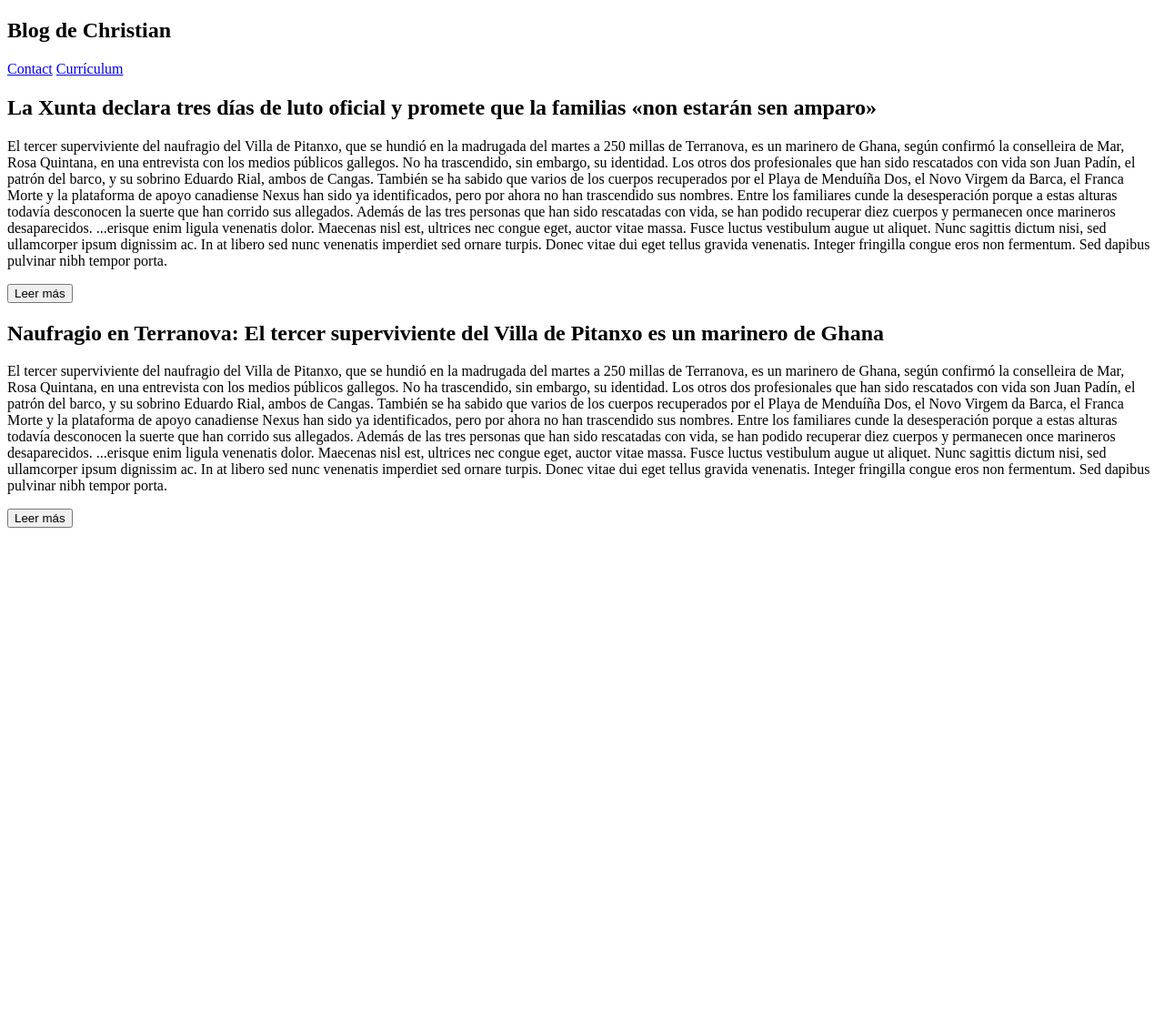
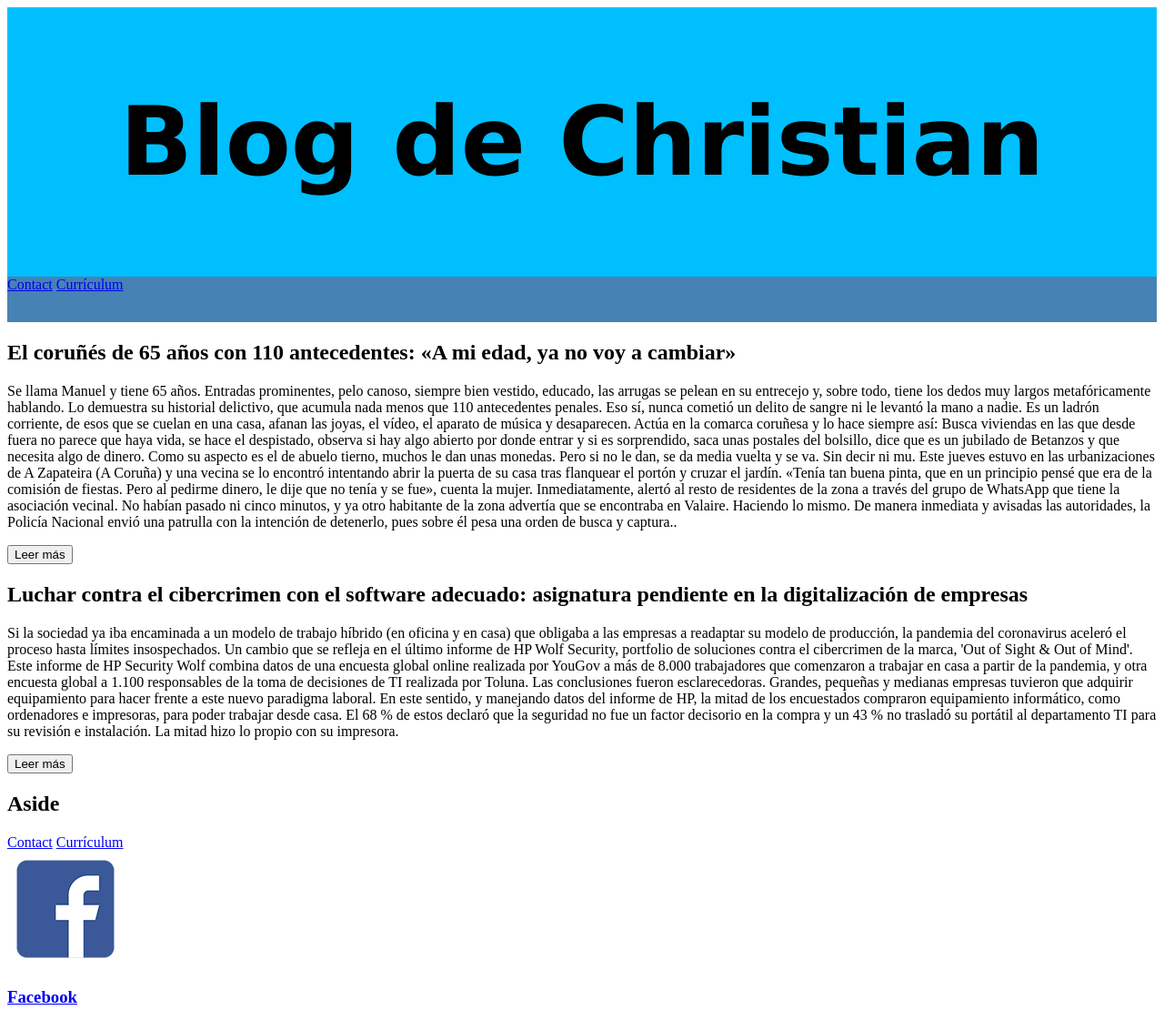
Before and after one commit to KhrisDV/Curriculum, a plain HTML site: page src/blog.html in a window 1280 px wide. Shown: the top 1110 px of the page at 91% size. Before the commit the page ends 800 px from the top, so only its background shows below. Drawn offline with Linux system fonts and the light colour scheme.

Commit message:
Modificaciones blog

```diff
--- a/src/blog.html
+++ b/src/blog.html
@@ -5,6 +5,7 @@
     <meta http-equiv="X-UA-Compatible" content="IE=edge">
     <meta name="viewport" content="width=device-width, initial-scale=1.0">
     <title>Blog</title>
+    <link rel="stylesheet" href="/src/styles/blog.css">
 </head>
   <body>
     <div class="header">
@@ -12,41 +13,36 @@
     </div>
 
     <nav>
-              <a href="contact.html">Contact</a>
-              <a href="/src/index.html">Currículum</a>
+     <a href="contact.html" target=_blank>Contact</a>
+     <a href="/src/index.html" target=_blank>Currículum</a>
     </nav>
 
-      <div class="noticias">
+    <section>
         <div class="leftcolumn">
-          <div class="card">
-            <h2>La Xunta declara tres días de luto oficial y promete que la familias «non estarán sen amparo»</h2>
-            <p>El tercer superviviente del naufragio del Villa de Pitanxo, que se hundió en la madrugada del martes a 250 millas
-              de Terranova, es un marinero de Ghana, según confirmó la conselleira de Mar, Rosa Quintana, en una entrevista con
-              los medios públicos gallegos. <span id="dots1"></span>No ha trascendido, sin embargo, su identidad. Los otros dos profesionales que han sido
-              rescatados con vida son Juan Padín, el patrón del barco, y su sobrino Eduardo Rial, ambos de Cangas.
-              También se ha sabido que varios de los cuerpos recuperados por el Playa de Menduíña Dos, el Novo Virgem da Barca, el Franca Morte
-              y la plataforma de apoyo canadiense Nexus han sido ya identificados, pero por ahora no han trascendido sus nombres.
-              Entre los familiares cunde la desesperación porque a estas alturas todavía desconocen la suerte que han corrido sus allegados.
-              Además de las tres personas que han sido rescatadas con vida, se han podido recuperar diez cuerpos y permanecen once marineros desaparecidos.
-              ...</span><span id="more1">erisque enim ligula venenatis dolor.
-              Maecenas nisl est, ultrices nec congue eget, auctor vitae massa. Fusce luctus vestibulum augue ut aliquet.
-              Nunc sagittis dictum nisi, sed ullamcorper ipsum dignissim ac. In at libero sed nunc venenatis imperdiet sed ornare turpis.
-              Donec vitae dui eget tellus gravida venenatis. Integer fringilla congue eros non fermentum. Sed dapibus pulvinar nibh tempor porta.</span></p>
+            <h2>El coruñés de 65 años con 110 antecedentes: «A mi edad, ya no voy a cambiar»</h2>
+            <p>Se llama Manuel y tiene 65 años. Entradas prominentes, pelo canoso, siempre bien vestido, educado, las arrugas se pelean en su entrecejo
+            y, sobre todo, tiene los dedos muy largos metafóricamente hablando. Lo demuestra su historial delictivo, que acumula nada menos que 110 antecedentes
+            penales.<span id="dots1"></span>
+            </span><span id="more1">Eso sí, nunca cometió un delito de sangre ni le levantó la mano a nadie. Es un ladrón corriente, de esos que se cuelan en una casa,
+            afanan las joyas, el vídeo, el aparato de música y desaparecen. Actúa en la comarca coruñesa y lo hace siempre así: Busca viviendas en las que desde fuera
+            no parece que haya vida, se hace el despistado, observa si hay algo abierto por donde entrar y si es sorprendido, saca unas postales del bolsillo, dice que
+            es un jubilado de Betanzos y que necesita algo de dinero. Como su aspecto es el de abuelo tierno, muchos le dan unas monedas. Pero si no le dan, se da media
+            vuelta y se va. Sin decir ni mu. Este jueves estuvo en las urbanizaciones de A Zapateira (A Coruña) y una vecina se lo encontró intentando abrir la puerta de
+            su casa tras flanquear el portón y cruzar el jardín. «Tenía tan buena pinta, que en un principio pensé que era de la comisión de fiestas. Pero al pedirme dinero,
+            le dije que no tenía y se fue», cuenta la mujer. Inmediatamente, alertó al resto de residentes de la zona a través del grupo de WhatsApp que tiene la asociación vecinal.
+            No habían pasado ni cinco minutos, y ya otro habitante de la zona advertía que se encontraba en Valaire. Haciendo lo mismo. De manera inmediata y avisadas las autoridades,
+            la Policía Nacional envió una patrulla con la intención de detenerlo, pues sobre él pesa una orden de busca y captura..</span></p>
             <button onclick="esconder1()" id="myBtn1">Leer más</button>
 
-            <h2>Naufragio en Terranova: El tercer superviviente del Villa de Pitanxo es un marinero de Ghana</h2>
-                <p>El tercer superviviente del naufragio del Villa de Pitanxo, que se hundió en la madrugada del martes a 250 millas
-                de Terranova, es un marinero de Ghana, según confirmó la conselleira de Mar, Rosa Quintana, en una entrevista con
-                los medios públicos gallegos. <span id="dots2"></span>No ha trascendido, sin embargo, su identidad. Los otros dos profesionales que han sido
-                rescatados con vida son Juan Padín, el patrón del barco, y su sobrino Eduardo Rial, ambos de Cangas.
-                También se ha sabido que varios de los cuerpos recuperados por el Playa de Menduíña Dos, el Novo Virgem da Barca, el Franca Morte
-                y la plataforma de apoyo canadiense Nexus han sido ya identificados, pero por ahora no han trascendido sus nombres.
-                Entre los familiares cunde la desesperación porque a estas alturas todavía desconocen la suerte que han corrido sus allegados.
-                Además de las tres personas que han sido rescatadas con vida, se han podido recuperar diez cuerpos y permanecen once marineros desaparecidos.
-                ...</span><span id="more2">erisque enim ligula venenatis dolor.
-                Maecenas nisl est, ultrices nec congue eget, auctor vitae massa. Fusce luctus vestibulum augue ut aliquet.
-                Nunc sagittis dictum nisi, sed ullamcorper ipsum dignissim ac. In at libero sed nunc venenatis imperdiet sed ornare turpis.
-                Donec vitae dui eget tellus gravida venenatis. Integer fringilla congue eros non fermentum. Sed dapibus pulvinar nibh tempor porta.</span></p>
+            <h2>Luchar contra el cibercrimen con el software adecuado: asignatura pendiente en la digitalización de empresas</h2>
+            <p>Si la sociedad ya iba encaminada a un modelo de trabajo híbrido (en oficina y en casa) que obligaba a las empresas a readaptar su modelo de producción,
+            la pandemia del coronavirus aceleró el proceso hasta límites insospechados.<span id="dots2"></span>
+            </span><span id="more2">Un cambio que se refleja en el último informe de HP Wolf Security, portfolio de soluciones contra el cibercrimen de la marca, 'Out of Sight & Out of Mind'.
+            Este informe de HP Security Wolf combina datos de una encuesta global online realizada por YouGov a más de 8.000 trabajadores que comenzaron a trabajar en casa a partir de la pandemia,
+            y otra encuesta global a 1.100 responsables de la toma de decisiones de TI realizada por Toluna. Las conclusiones fueron esclarecedoras. Grandes, pequeñas y medianas empresas tuvieron
+            que adquirir equipamiento para hacer frente a este nuevo paradigma laboral. En este sentido, y manejando datos del informe de HP, la mitad de los encuestados compraron equipamiento
+            informático, como ordenadores e impresoras, para poder trabajar desde casa. El 68 % de estos declaró que la seguridad no fue un factor decisorio en la compra y un 43 % no trasladó su
+            portátil al departamento TI para su revisión e instalación. La mitad hizo lo propio con su impresora.</span></p>
             <button onclick="esconder2()" id="myBtn2">Leer más</button>
 
       <script>
@@ -81,6 +77,29 @@
                   }
               }
     </script>
+    </section>
     </div>
+
+      <aside>
+        <div class="rightcolumn">
+        <h2>Aside</h2>
+        <a href="contact.html" target=_blank>Contact</a>
+        <a href="/src/index.html" target=_blank>Currículum</a>
+      </aside>
+    </div>
+
+    <footer>
+      <img src="Imagenes/facebook.png" target="_blank" alt="Facebook">
+          <a href="https://es-es.facebook.com/" target="_blank">
+          <h3>Facebook</h3></a>
+      <img src="Imagenes/github.png" target="_blank" alt="GitHub">
+      <a href="https://github.com/KhrisDV" target="_blank">
+          <h3>GitHub</h3></a>
+      <img src="Imagenes/insta.png" target="_blank" alt="Instagram">
+      <a href="https://www.instagram.com/?hl=es" target="_blank">
+          <h3>Instagram</h3>
+      </a>
+
+  </footer>
   </body>
 </html>
--- a/src/styles/blog.css
+++ b/src/styles/blog.css
@@ -0,0 +1,13 @@
+.header {
+background-color: deepskyblue;
+display: flex;
+font-size: 70px;
+font-family: Verdana, Geneva, Tahoma, sans-serif;
+justify-content: center;
+}
+
+nav {
+    height: 50px;
+    display: block;
+    background-color: steelblue;
+    }
```
Lines whose indentation alone changed are shown as unchanged.
